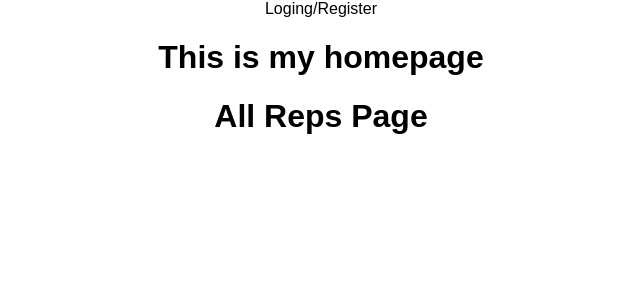
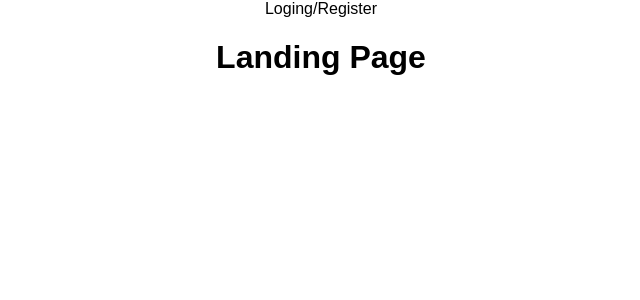
Before and after one commit to Rachel91649/Represented-App, a React (Create React App) app: page / in a window 1280 px wide. Shown: the top 300 px of the page, without its empty margins (319-959 px from the left). Built offline with nearby package versions, Linux system fonts and the light colour scheme.

Commit message:
added exact route for landing page

```diff
--- a/src/App.js
+++ b/src/App.js
@@ -3,6 +3,7 @@ import {Route, Link, Switch} from 'react-router-dom';
 //import logo from './logo.svg';
 import './App.css';
 
+import Landing from './Components/Landing';
 import Reps from './Components/Reps/Reps';
 class App extends Component {
   render() {
@@ -11,8 +12,9 @@ class App extends Component {
         <nav>
           Loging/Register
         </nav>
-        <h1>This is my homepage</h1>
-        <Reps />
+        {/* <Landing /> */}
+        <Route exact={true} path="/" component={Landing}/>
+        {/* <Reps /> */}
       </div>
     );
   }
--- a/src/Components/Landing.jsx
+++ b/src/Components/Landing.jsx
@@ -10,7 +10,9 @@ class Landing extends Component {
 
   render() {
     return(
-      <div>Landing Page</div>
+      <div>
+        <h1>Landing Page</h1>
+      </div>
     )
   }
 };
```
